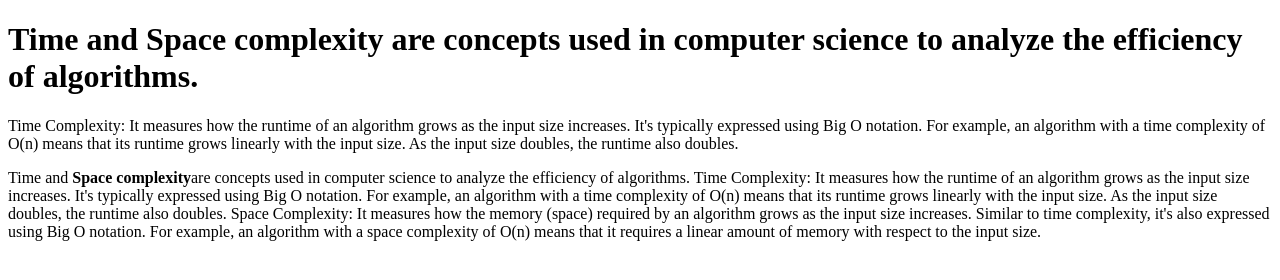
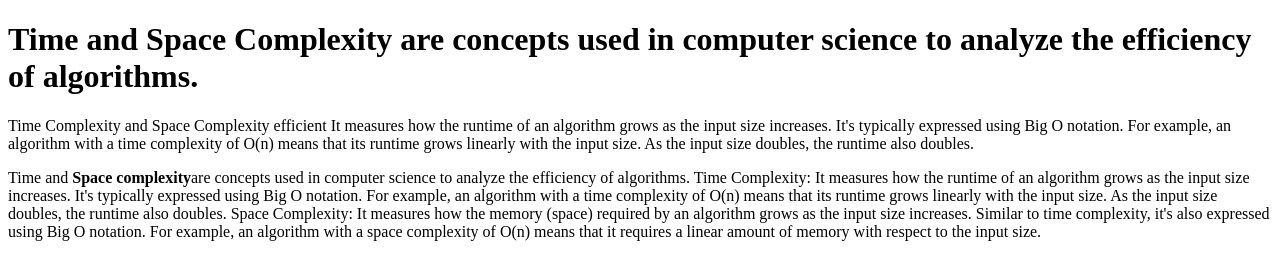
Before and after one commit to acciojob/time-and-space-complexity-hemanthbommana, a website: page main.html in a window 1280 px wide. Drawn offline with Linux system fonts and the light colour scheme.

Commit message:
created a submission

```diff
--- a/main.html
+++ b/main.html
@@ -8,8 +8,8 @@
 
 <body>
 	<!-- the entire body must be written by student -->
-	<h1>Time and Space complexity are concepts used in computer science to analyze the efficiency of algorithms.</h1>
-	<p>Time Complexity: It measures how the runtime of an algorithm grows as the input size increases. It's typically expressed using Big O notation. For example, an algorithm with a time complexity of O(n) means that its runtime grows linearly with the input size. As the input size doubles, the runtime also doubles.</p>
+	<h1>Time and Space Complexity are concepts used in computer science to analyze the efficiency of algorithms.</h1>
+	<p>Time Complexity and Space Complexity efficient It measures how the runtime of an algorithm grows as the input size increases. It's typically expressed using Big O notation. For example, an algorithm with a time complexity of O(n) means that its runtime grows linearly with the input size. As the input size doubles, the runtime also doubles.</p>
 	<p>
 Time and <b>Space complexity</b>are concepts used in computer science to analyze the efficiency of algorithms.
 
```
